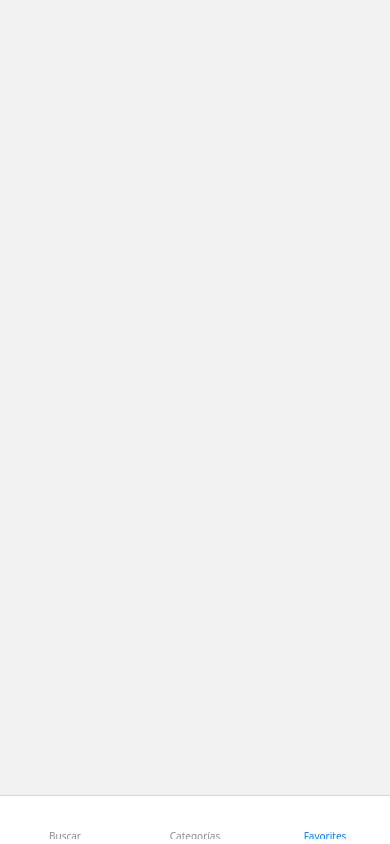
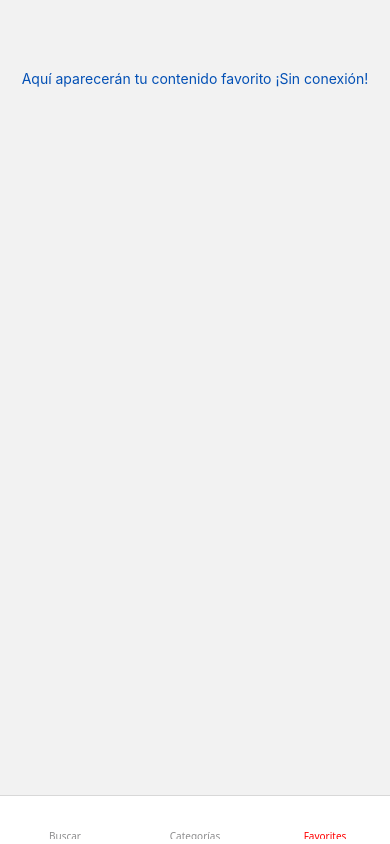
Before and after one commit to GaelGrezz/StarView, a React Native app: screen /Favorites in a window 390 px wide. Built offline with nearby package versions, Linux system fonts and the light colour scheme; some icons are missing.

Commit message:
feat(ui): Implemented the favorite icon reactions, message in favorites screen and modified the favorite tab icon.

```diff
--- a/src/components/SearchResultsView.tsx
+++ b/src/components/SearchResultsView.tsx
@@ -1,4 +1,4 @@
-import React from "react";
+import React, { useState } from "react";
 import {
   View,
   Text,
@@ -6,6 +6,7 @@ import {
   FlatList,
   ActivityIndicator,
   Image,
+  TouchableOpacity,
 } from "react-native";
 import { AstronomyMedia } from "../services/nasa/types";
 import Ionicons from "@react-native-vector-icons/ionicons";
@@ -21,6 +22,71 @@ interface ISearchResultsView {
   error: string | null;
   emptyMessage?: string;
   padding: number;
+}
+
+// Subcomponente individual para manejar el estado visual del botón de favoritos
+function MediaCardItem({ img }: { img: AstronomyMedia }) {
+  const [isFavorite, setIsFavorite] = useState(false);
+
+  return (
+    <View
+      style={{
+        width: 200,
+        marginRight: 12,
+        borderRadius: 8,
+      }}
+    >
+      {img.imageUrl ? (
+        <Image
+          source={{ uri: img.imageUrl }}
+          style={{
+            width: "100%",
+            height: 140,
+            borderRadius: 6,
+            marginBottom: 8,
+          }}
+          resizeMode="cover"
+        />
+      ) : null}
+      <Text
+        style={{ color: "black", fontSize: 14, fontWeight: "bold" }}
+        numberOfLines={1}
+      >
+        {img.title}
+      </Text>
+      <View
+        style={{
+          width: "100%",
+          display: "flex",
+          flexDirection: "row-reverse",
+          gap: 10,
+        }}
+      >
+        <TouchableOpacity
+          activeOpacity={0.7}
+          onPress={() => {
+            console.log("Ver detalles de:", img.title);
+          }}
+        >
+          <Ionicons name={"eye-outline"} size={20} color="black" />
+        </TouchableOpacity>
+
+        <TouchableOpacity
+          activeOpacity={0.7}
+          onPress={() => {
+            setIsFavorite(!isFavorite);
+            console.log("Guardar a favoritos:", img.title);
+          }}
+        >
+          <Ionicons
+            name={isFavorite ? "heart" : "heart-outline"}
+            size={20}
+            color={isFavorite ? "#FF4D4D" : "black"}
+          />
+        </TouchableOpacity>
+      </View>
+    </View>
+  );
 }
 
 export default function SearchResultsView({
@@ -50,7 +116,7 @@ export default function SearchResultsView({
 
   return (
     <SectionList
-      contentContainerStyle={{ paddingBottom: (padding) }}
+      contentContainerStyle={{ paddingBottom: padding }}
       sections={sections.map((sec) => ({
         title: sec.title,
         data: [sec.data],
@@ -65,13 +131,12 @@ export default function SearchResultsView({
       ListEmptyComponent={
         !loading ? (
           <Text
-            style={{ textAlign: "center", color: "#778DA9", marginTop: 20 }}
+            style={{ textAlign: "center", color: "#0350b5", marginTop: 20 }}
           >
-            Ingresa un término para explorar el cosmos
+            {emptyMessage}
           </Text>
         ) : null
       }
-      // 3. Renderiza la carrusel horizontal de imágenes para esa categoría específica
       renderItem={({ item }) => (
         <FlatList
           style={{ marginLeft: 20, marginBottom: 20 }}
@@ -81,44 +146,7 @@ export default function SearchResultsView({
           keyExtractor={(img, index) =>
             img.id ? img.id.toString() : index.toString()
           }
-          renderItem={({ item: img }) => (
-            <View
-              style={{
-                width: 200,
-                marginRight: 12,
-                borderRadius: 8,
-              }}
-            >
-              {img.imageUrl ? (
-                <Image
-                  source={{ uri: img.imageUrl }}
-                  style={{
-                    width: "100%",
-                    height: 140,
-                    borderRadius: 6,
-                    marginBottom: 8,
-                  }}
-                  resizeMode="cover"
-                />
-              ) : null}
-              <Text
-                style={{ color: "black", fontSize: 14, fontWeight: "bold" }}
-                numberOfLines={1}
-              >
-                <View
-                  style={{
-                    width: "100%",
-                    display: "flex",
-                    flexDirection: "row-reverse",
-                    gap: 10,
-                  }}
-                >
-                  <Ionicons name={"eye-outline"} size={20} />
-                  <Ionicons name={"heart-outline"} size={20} />
-                </View>
-              </Text>
-            </View>
-          )}
+          renderItem={({ item: img }) => <MediaCardItem img={img} />}
         />
       )}
     />
--- a/src/navigation/AppNavigator.tsx
+++ b/src/navigation/AppNavigator.tsx
@@ -36,6 +36,7 @@ export default function AppNavigator() {
         />
         <Tab.Screen name="Favorites" component={FavoriteScreen}
         options={{
+          tabBarActiveTintColor: "red",
           headerShown: false,
           tabBarIcon: ({ color, size }) => (
               <Ionicons name="heart" size={size} color={color} />
--- a/src/screens/FavoriteScreen.tsx
+++ b/src/screens/FavoriteScreen.tsx
@@ -1,12 +1,39 @@
-import { View, Text } from "react-native";
+import React, { useState } from "react";
+import { View } from "react-native";
 import { HeaderComponent } from "../components/HeaderComponent";
 import { SafeAreaView } from "react-native-safe-area-context";
+import SearchResultsView, { SectionData } from "../components/SearchResultsView";
+import { AstronomyMedia } from "../services/nasa/types";
 
-export default function HomeScreen() {
+export default function FavoriteScreen() {
+  // Estado local para los elementos guardados (de momento array vacío)
+  const [favoriteItems, setFavoriteItems] = useState<AstronomyMedia[]>([]);
+  const [loading, setLoading] = useState<boolean>(false);
+
+  // Adaptamos los datos guardados a la estructura SectionData[]
+  const favoriteSections: SectionData[] = favoriteItems.length > 0
+    ? [
+        {
+          title: "Guardados",
+          data: favoriteItems,
+        },
+      ]
+    : [];
+
   return (
-    <View>
-      <SafeAreaView>
+    <View style={{ flex: 1 }}>
+      <SafeAreaView style={{ flex: 1 }}>
         <HeaderComponent icon="heart" />
+
+        <View style={{ flex: 1 }}>
+          <SearchResultsView
+            sections={favoriteSections}
+            loading={loading}
+            error={null}
+            padding={20}
+            emptyMessage="Aquí aparecerán tu contenido favorito ¡Sin conexión!"
+          />
+        </View>
       </SafeAreaView>
     </View>
   );
--- a/src/screens/HomeScreen.tsx
+++ b/src/screens/HomeScreen.tsx
@@ -50,7 +50,7 @@ export default function HomeScreen() {
         ListEmptyComponent={
           !loading ? (
             <Text
-              style={{ textAlign: "center", color: "#778DA9", marginTop: 20 }}
+              style={{ textAlign: "center", color: "#0350b5", marginTop: 20 }}
             >
               Ingresa un término para explorar el cosmos
             </Text>
```
